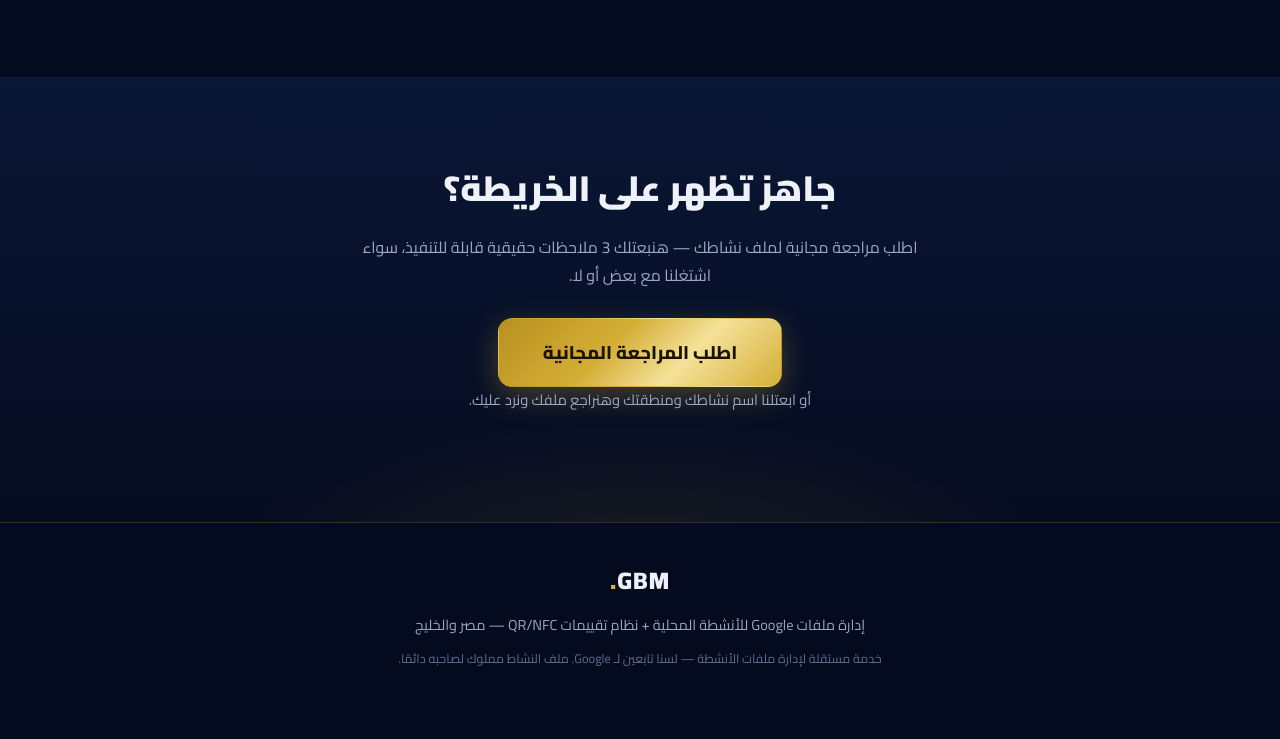
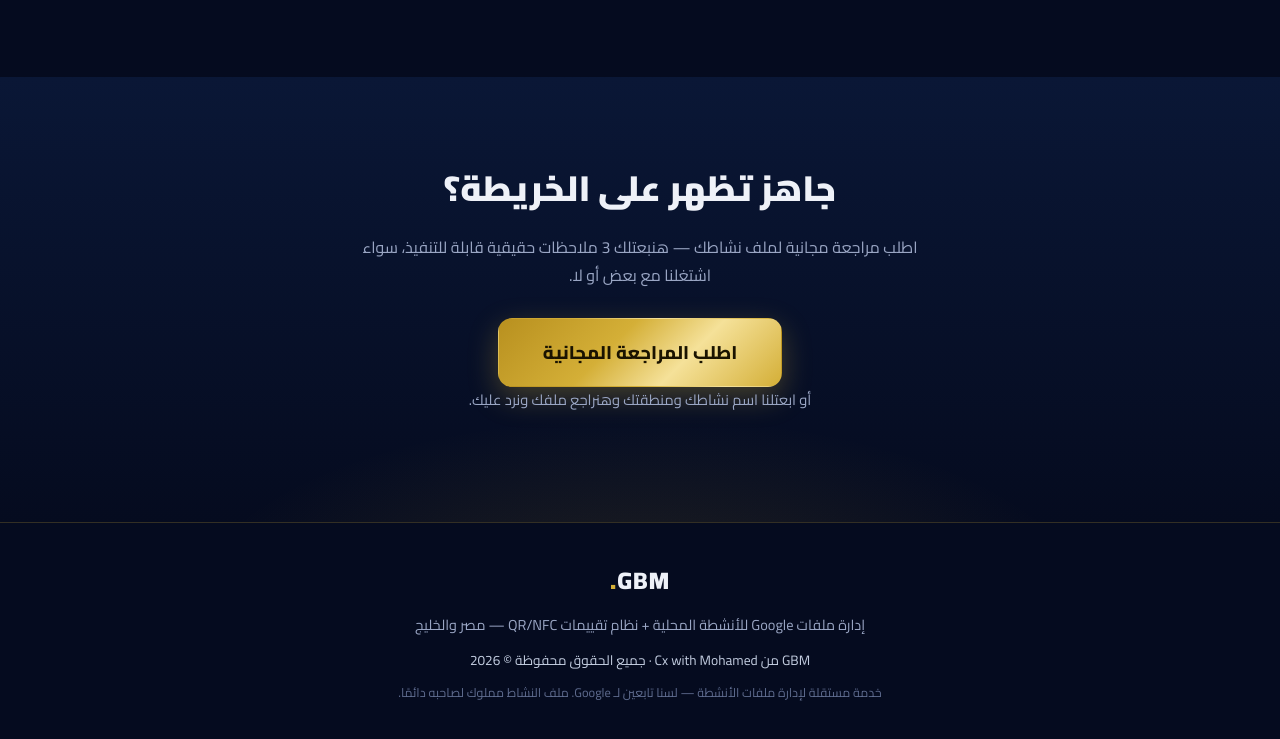
Before and after one commit to cxwmo-debug/qr-gbp-website, a plain HTML site: page index.html in a window 1280 px wide. Shown: the part 5821-6560 px from the top of the page. Before the commit the page ends 6527 px from the top, so only its background shows below. Drawn offline with Linux system fonts and the light colour scheme.

Commit message:
Add GBM ownership credit to the main site footer

```diff
--- a/index.html
+++ b/index.html
@@ -259,10 +259,11 @@
   <div class="container footer-inner">
     <span class="logo">GBM<span>.</span></span>
     <p>إدارة ملفات Google للأنشطة المحلية + نظام تقييمات QR/NFC — مصر والخليج</p>
+    <p style="color:#c3cde0;font-size:.85rem">GBM من Cx with Mohamed · جميع الحقوق محفوظة © 2026</p>
     <p class="tiny">خدمة مستقلة لإدارة ملفات الأنشطة — لسنا تابعين لـ Google. ملف النشاط مملوك لصاحبه دائمًا.</p>
   </div>
 </footer>
 
 <script src="script.js"></script>
 </body>
-    </html>
+</html>
```
